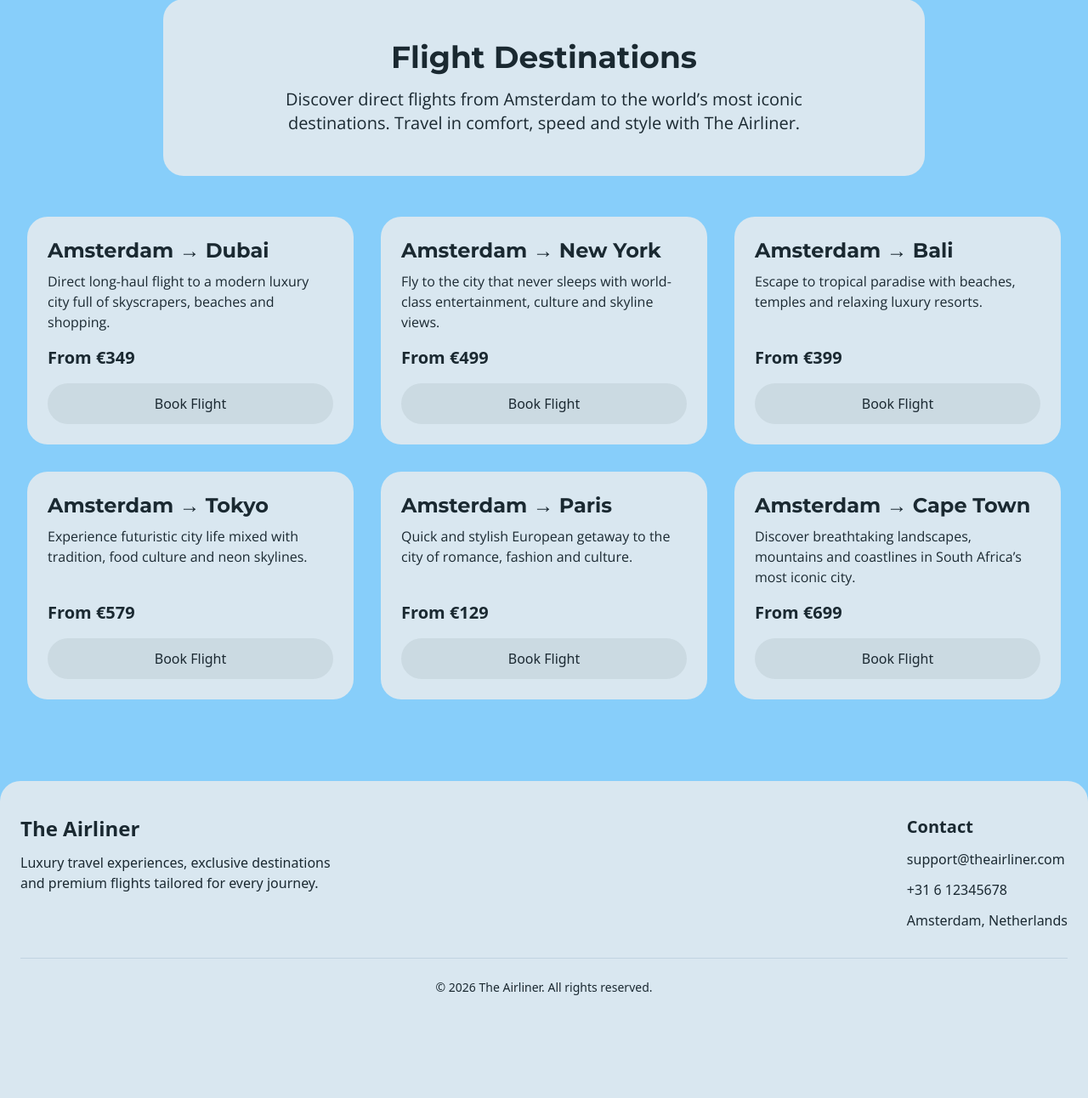
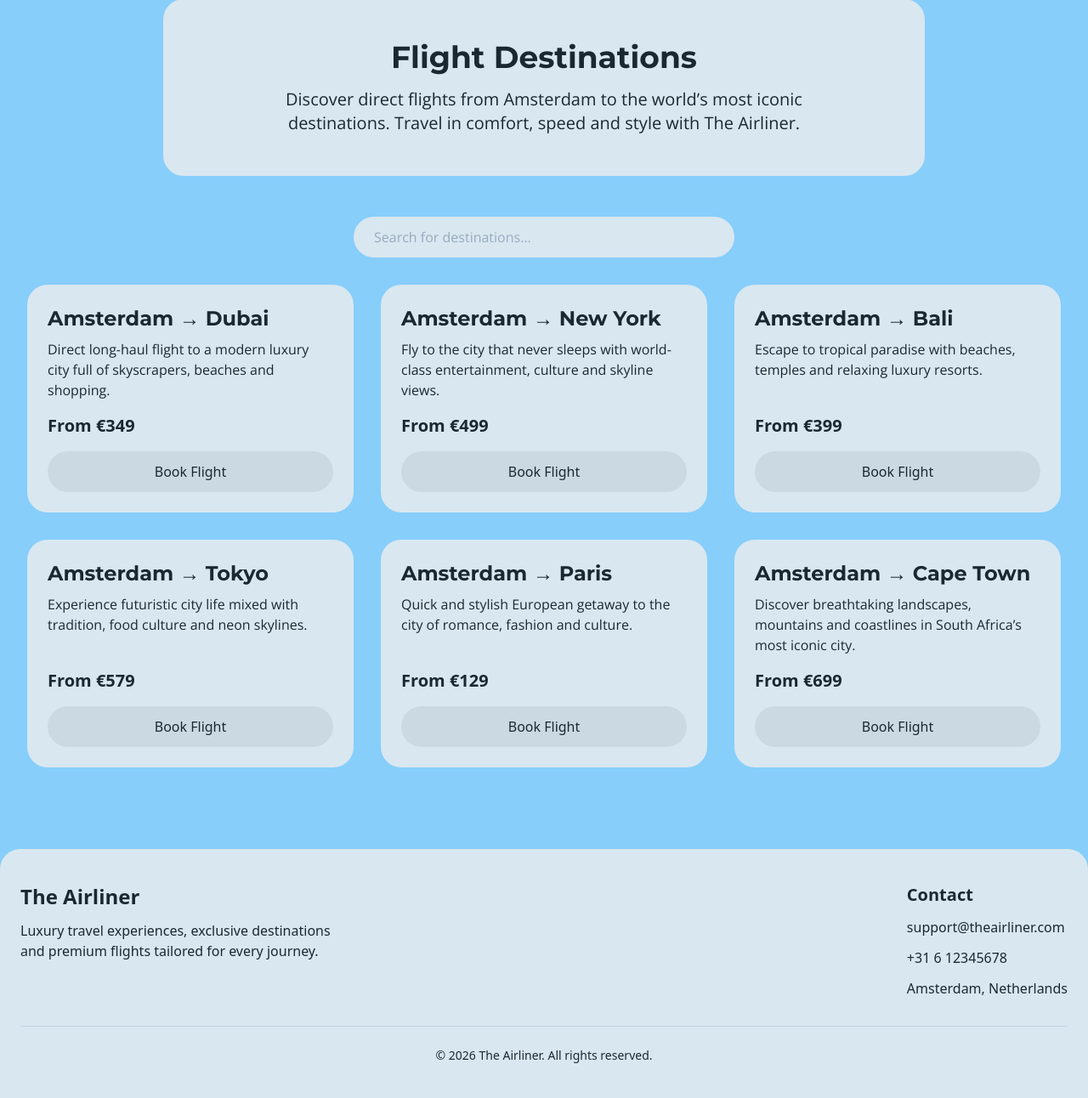
Before and after one commit to userlvv/The-Airliner, a PHP site: page /flights.php in a window 1280 px wide. Shown: the part 137-1429 px from the top of the page at 85% size. Before the commit the page ends 1308 px from the top, so only its background shows below. Run offline with PHP 8.4, Linux system fonts and the light colour scheme; some libraries are stand-ins or nearby versions.

Commit message:
added searchbar to the flights page

```diff
--- a/app/all-inclusive.php
+++ b/app/all-inclusive.php
@@ -71,7 +71,7 @@ require __DIR__ . "/config/database.php";
     </section>
 
     <section class="px-4 lg:px-8 py-12">
-      <input type="text" id="search" onkeyup="zoek()" placeholder="Search for destinations..."
+      <input type="text" id="search" onkeyup="zoek()" placeholder="Search for all inclusive packages..."
         class="bg-[#EEEEEE] opacity-80 rounded-full px-6 py-3 opensans block mx-auto mb-8 w-full max-w-md">
       <div id="grid" class="grid grid-cols-1 md:grid-cols-2 xl:grid-cols-3 gap-8 mx-auto">
         <div class="bg-[#EEEEEE] opacity-80 rounded-3xl flex flex-col">
--- a/app/flights.php
+++ b/app/flights.php
@@ -71,7 +71,9 @@ require __DIR__ . "/config/database.php";
     </section>
 
     <section class="px-4 lg:px-8 py-12">
-      <div class="grid grid-cols-1 md:grid-cols-2 xl:grid-cols-3 gap-8 mx-auto">
+      <input type="text" id="search" onkeyup="zoek()" placeholder="Search for destinations..."
+        class="bg-[#EEEEEE] opacity-80 rounded-full px-6 py-3 opensans block mx-auto mb-8 w-full max-w-md">
+      <div class="grid grid-cols-1 md:grid-cols-2 xl:grid-cols-3 gap-8 mx-auto" id="grid">
         <div class="bg-[#EEEEEE] opacity-80 rounded-3xl p-6 flex flex-col">
           <h2 class="montserrat text-2xl font-bold mb-2">
             Amsterdam → Dubai
@@ -183,6 +185,17 @@ require __DIR__ . "/config/database.php";
       </p>
     </div>
   </footer>
+
+  <script>
+    function zoek() {
+      let input = document.getElementById("search").value.toLowerCase();
+      for (let card of document.getElementById("grid").children) {
+        let naam = card.querySelector("h2").innerText.toLowerCase();
+        card.style.display = naam.includes(input) ? "flex" : "none";
+      }
+    }
+  </script>
+
 </body>
 
 </html>
```
